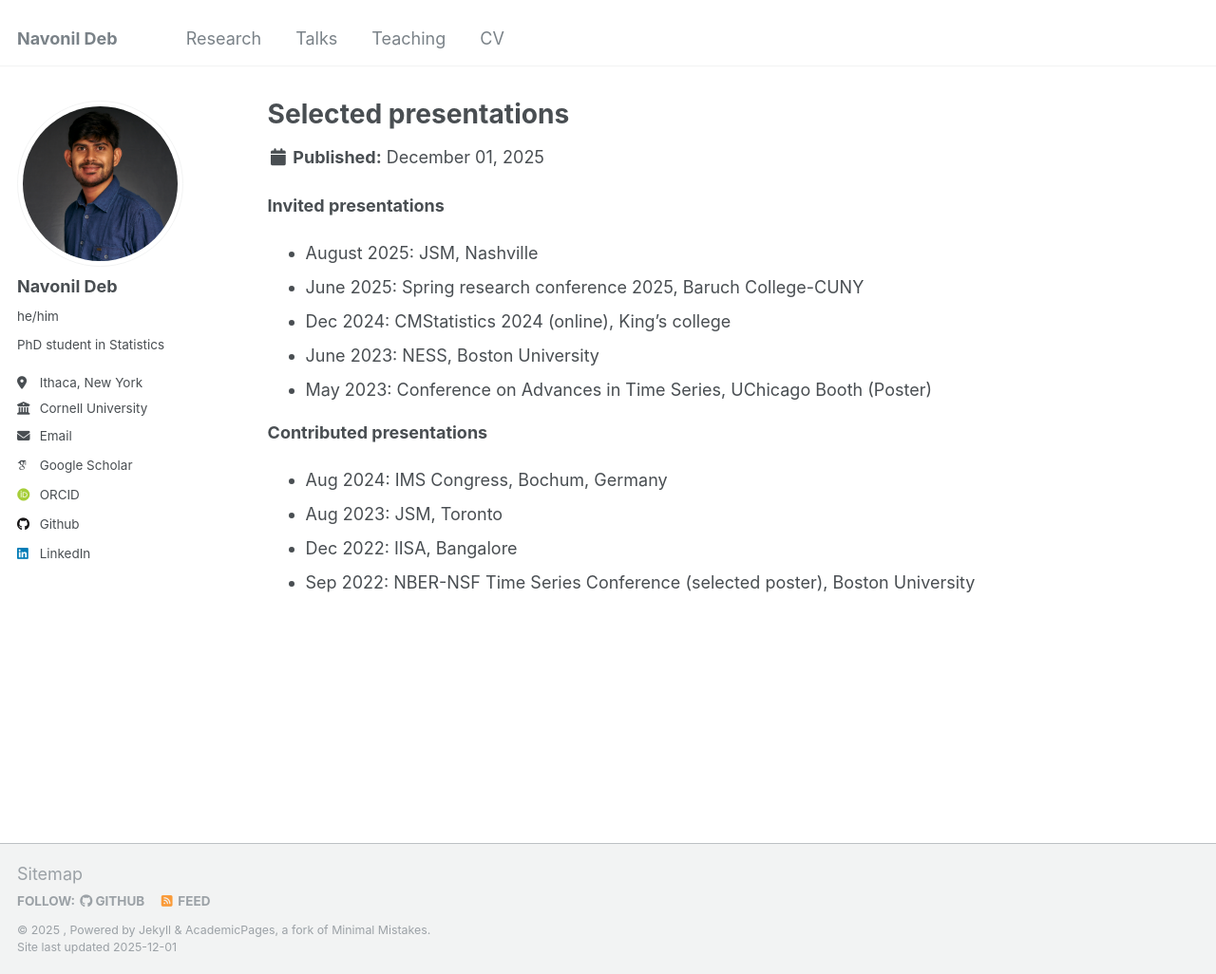
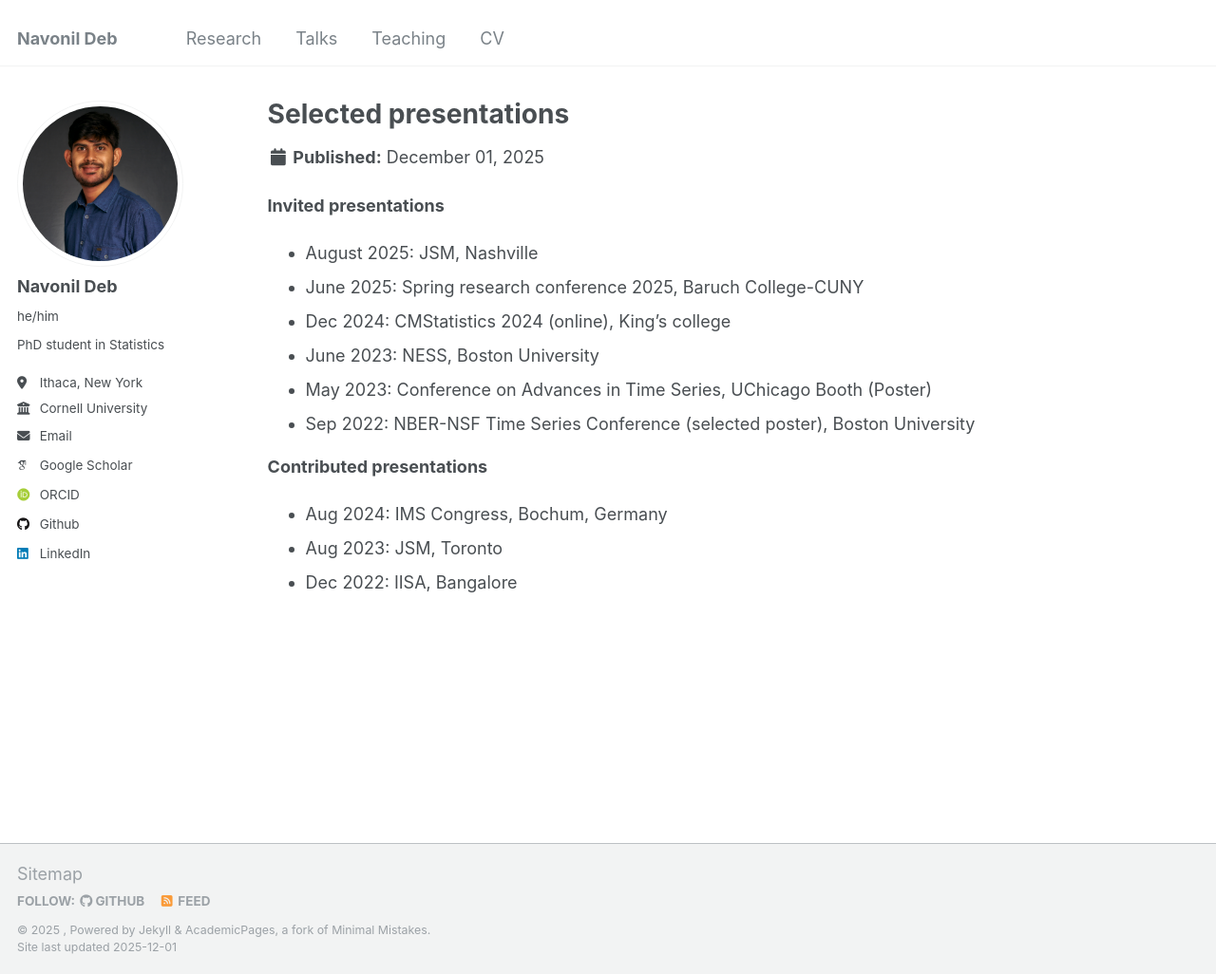
Before and after one commit to navonildeb/navonildeb.github.io, a Jekyll site: the page built from _talks/talks.md, in a window 1280 px wide and 1026 px high. Shown: the whole window at 95% size. Built offline with Jekyll 4.4.1, drawn with Linux system fonts in a browser that asks for light colours; some web fonts are replaced.

```diff
--- a/_talks/talks.md
+++ b/_talks/talks.md
@@ -12,10 +12,10 @@ author_profile: true
 - Dec 2024: CMStatistics 2024 (online), King's college
 - June 2023: NESS, Boston University
 - May 2023: Conference on Advances in Time Series, UChicago Booth (Poster)
+- Sep 2022: NBER-NSF Time Series Conference (selected poster), Boston University
 
 **Contributed presentations**
 
 - Aug 2024: IMS Congress, Bochum, Germany
 - Aug 2023: JSM, Toronto
 - Dec 2022: IISA, Bangalore
-- Sep 2022: NBER-NSF Time Series Conference (selected poster), Boston University
```
